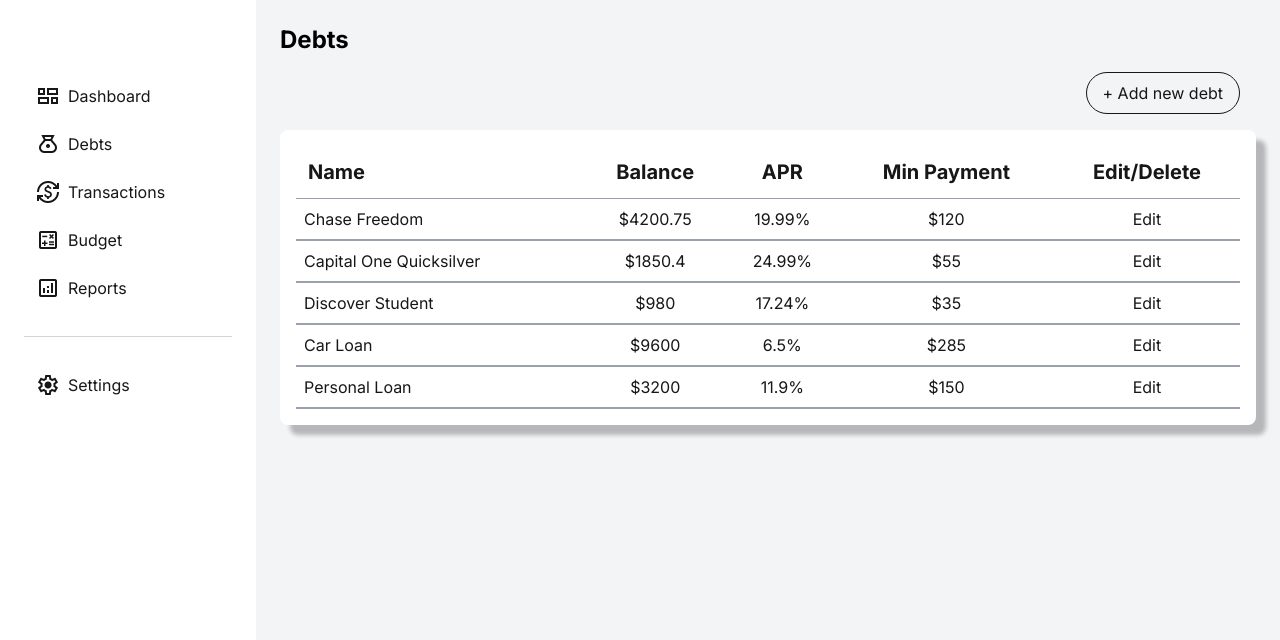
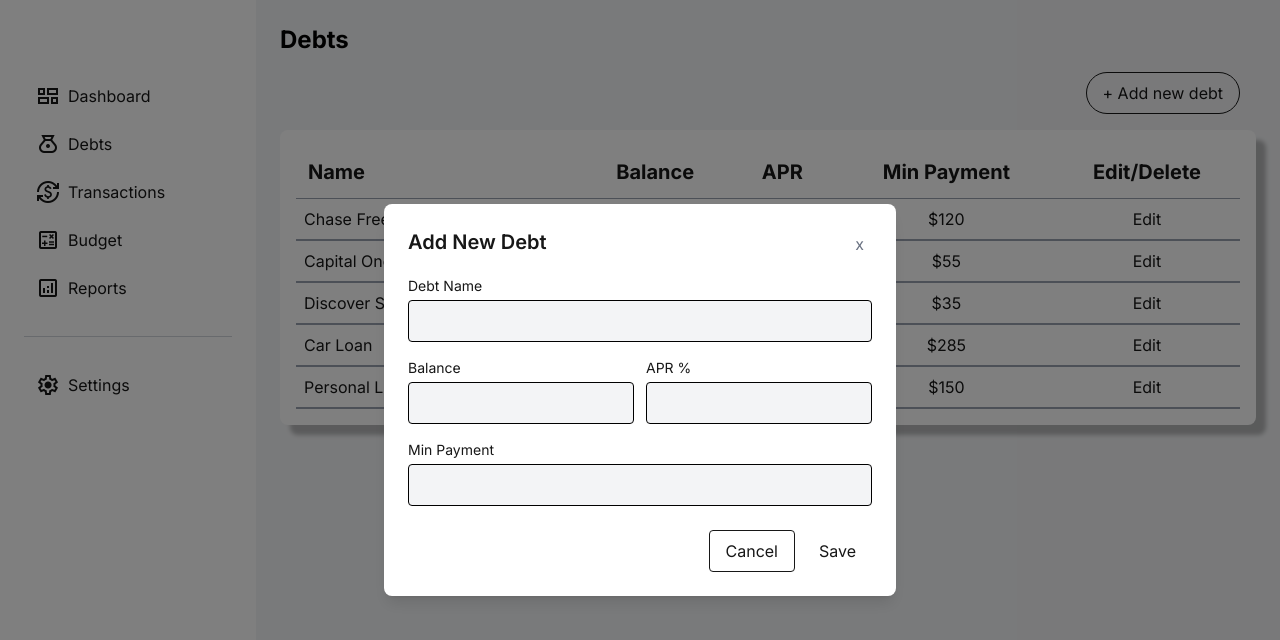
Before and after one commit to aydcereal/budget-app, a Next.js app: page /debts in a window 1280 px wide. Both pictures are taken after a click on the button "+ Add new debt". Shown: the top 640 px of the page. Built offline with nearby package versions, Linux system fonts and the light colour scheme.

Commit message:
implemented new debt modal

```diff
--- a/app/debts/page.tsx
+++ b/app/debts/page.tsx
@@ -1,11 +1,19 @@
+"use client";
+import { useState } from "react";
 import { debts } from "@/types/debt";
+import Modal from "@/components/Modal";
 
 export default function Debts() {
+const [debtList, setDebtList] = useState(debts);
+const [open, setOpen] = useState(false);
+
   return (
     <div>
     <h1 className="text-2xl text-left text-black font-bold text-center">Debts</h1>
     <div className="flex justify-end text-primary-text m-4">
-      <button className="rounded-full bg-primary-accent/10 py-2 px-4 border border-primary-accent hover:bg-primary-accent hover:text-foreground">+ Add new debt</button>
+      <button
+        onClick={()=> setOpen(true)}
+        className="rounded-full bg-primary-accent/10 py-2 px-4 border border-primary-accent hover:bg-primary-accent hover:text-foreground">+ Add new debt</button>
     </div>
     <div className="mx-auto max-w-6xl bg-white rounded-lg shadow-custom p-4">
       <table className="w-full border-collapse">
@@ -19,12 +27,12 @@
         </tr>
       </thead>
       <tbody>
-        {debts.map((debt)=>(
-          <tr key={debt.id} className="bg-primary-accent/10 border-b-2 text-primary-text border-gray-400">
-            <td className="p-2 ">{debt.name}</td>
-            <td className="p-2 text-center">${debt.balance}</td>
-            <td className="p-2 text-center">{debt.apr}%</td>
-            <td className="p-2 text-center">${debt.minPayment}</td>
+        {debts.map((debtList)=>(
+          <tr key={debtList.id} className="bg-primary-accent/10 border-b-2 text-primary-text border-gray-400">
+            <td className="p-2 ">{debtList.name}</td>
+            <td className="p-2 text-center">${debtList.balance}</td>
+            <td className="p-2 text-center">{debtList.apr}%</td>
+            <td className="p-2 text-center">${debtList.minPayment}</td>
             <td className="p-2 text-center space-x-2">
                 <button className=" hover:underline">
                   Edit
@@ -37,7 +45,67 @@
       </tbody>
     </table>
     </div>
+    <Modal
+      open={open}
+      title="Add New Debt"
+      onClose={()=> setOpen(false)}>
+
+        <AddDebtForm onCancel={()=> setOpen(false)}/>
+      </Modal>
 
     </div>
   );
 }
+
+function AddDebtForm({ onCancel }: { onCancel: () => void }) {
+  return (
+    <form className="space-y-4">
+      <div>
+        <label className="block text-sm text-secondary-text mb-1">
+          Debt Name
+        </label>
+        <input className="bg-gray-100 border-black text-black w-full rounded border p-2" />
+      </div>
+
+      <div className="grid grid-cols-2 gap-3">
+        <div>
+          <label className="block text-sm text-secondary-text mb-1">
+            Balance
+          </label>
+          <input className="bg-gray-100 border-black text-black w-full rounded border p-2" />
+        </div>
+
+        <div>
+          <label className="block text-sm text-secondary-text mb-1">
+            APR %
+          </label>
+          <input className="bg-gray-100 border-black text-black w-full rounded border p-2" />
+        </div>
+      </div>
+
+      <div>
+        <label className="block text-sm text-secondary-text mb-1">
+          Min Payment
+        </label>
+        <input className="bg-gray-100 border-black text-black w-full rounded border p-2" />
+      </div>
+
+      <div className="flex justify-end gap-2 pt-2">
+        <button
+          type="button"
+          onClick={onCancel}
+          className="rounded border px-4 py-2 hover:bg-gray-50"
+        >
+          Cancel
+        </button>
+
+        <button
+          type="submit"
+          className="rounded bg-primary-accent px-4 py-2 text-foreground"
+        >
+          Save
+        </button>
+      </div>
+    </form>
+  );
+}
--- a/components/Modal.tsx
+++ b/components/Modal.tsx
@@ -25,5 +25,34 @@
 
     if(!open) return null;
 
+    return(
+        <div
+         className="fixed inset-0 z-50 flex items-center justify-center"
+         aria-modal="true"
+         role="dialog">
+
+            <div
+             className="absolute inset-0 bg-black/50"
+             onClick={onClose}/>
+
+             <div className="relative w-full max-w-lg rounded-lg bg-white p-6 shadow-lg">
+                <div className="mb-4 flex items-start justify-between gap-4">
+                    <h2 className="text-xl text-secondary-text font-semibold">{title ?? "Modal  "}</h2>
+                    <button
+                      onClick={onClose}
+                      className="rounded px-2 py-1 text-gray-500 hover:bg-gray-100 hover:text-gray-800"
+                      aria-label="Close"
+                      type="button">
+                            x
+                    </button>
+                </div>
+                {children}
+             </div>
+
+
+
+         </div>
+    )
+
 
 }
```
